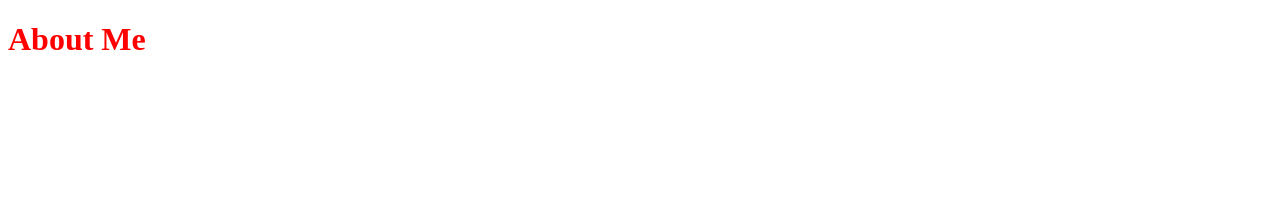
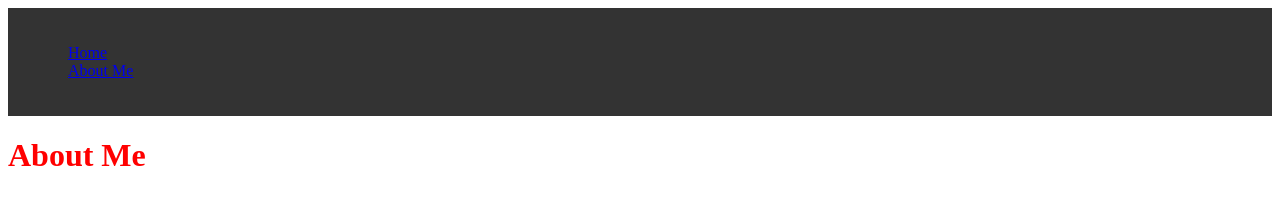
Before and after one commit to jchanthy/johnny, a plain HTML site: page about/about.html in a window 1280 px wide. Drawn offline with Linux system fonts and the light colour scheme.

Commit message:
added header in about-page

```diff
--- a/about/about.html
+++ b/about/about.html
@@ -6,6 +6,14 @@
     <title>About Me</title>
 </head>
 <body>
+<header>
+    <nav>
+        <ul>
+            <li><a href="index.html">Home</a></li>
+            <li><a href="about.html">About Me</a></li>
+        </ul>
+    </nav>
+</header>
 <h1>About Me</h1>
 </body>
 </html>
--- a/assets/style/style.css
+++ b/assets/style/style.css
@@ -1,3 +1,12 @@
 h1 {
     color: red;
 }
+
+header {
+    background-color: #333;
+    color: #fff;
+    padding: 20px;
+}
+header nav ul {
+    list-style: none;
+}
```
